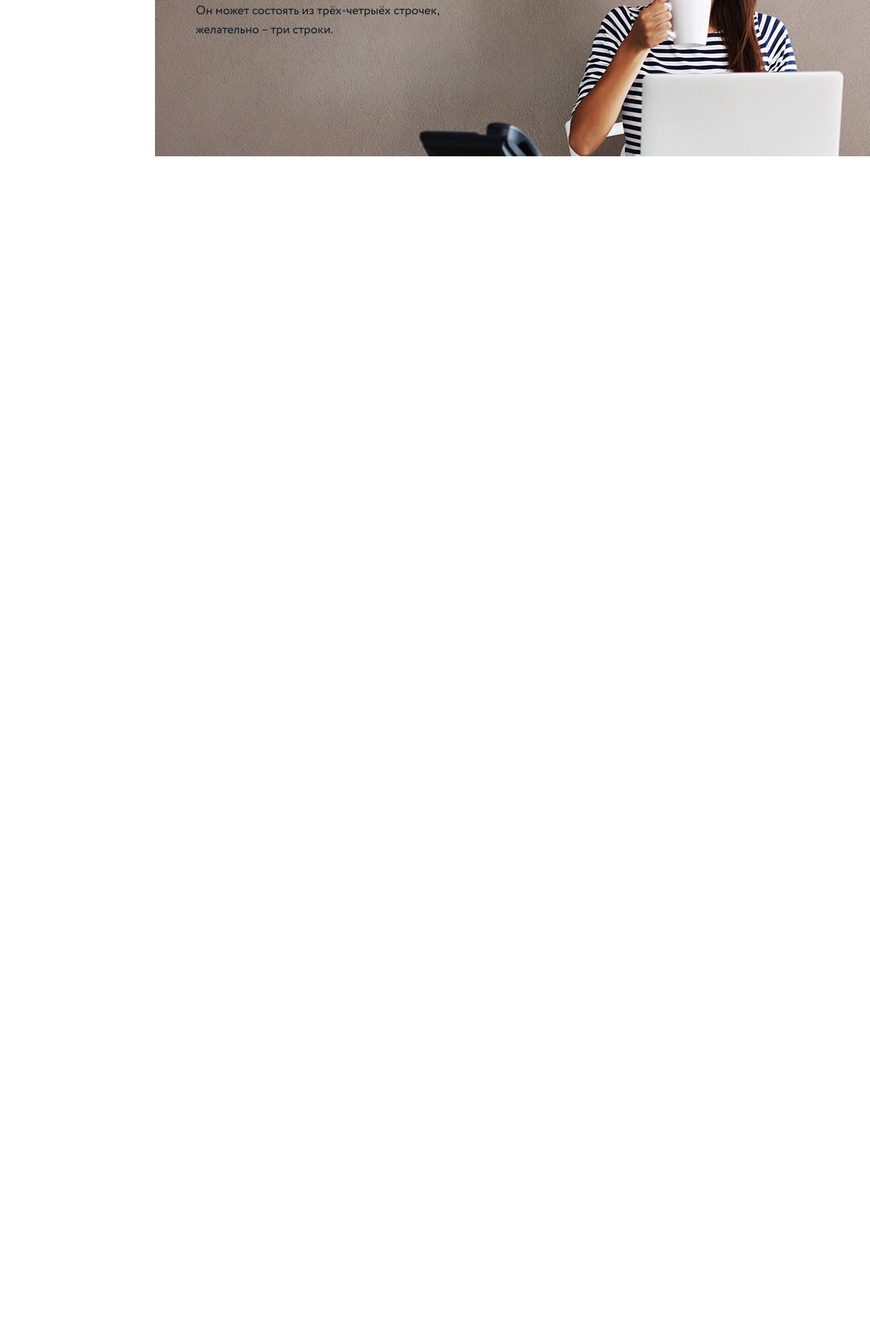
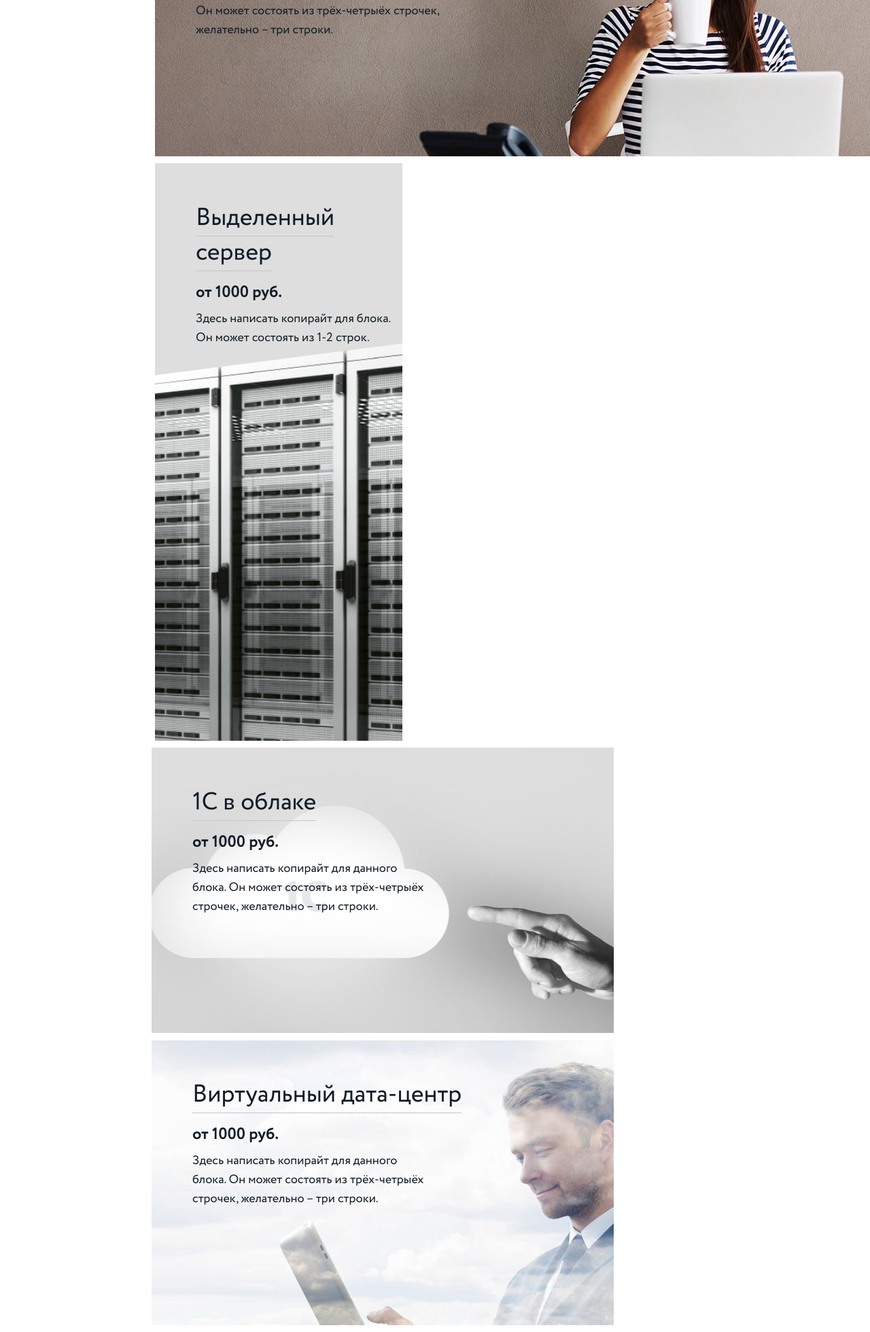
Before and after one commit to hsrazna/virtualdc, a PHP site: page / in a window 1280 px wide. Shown: the part 1786-3746 px from the top of the page at 68% size. Before the commit the page ends 2016 px from the top, so only its background shows below. Run offline with PHP 8.4, Linux system fonts and the light colour scheme; some web fonts are replaced.

Commit message:
topbox box_1_2_3

```diff
--- a/layout/include/content.php
+++ b/layout/include/content.php
@@ -46,4 +46,29 @@
 			</div>
 		</div>
 	</div>
+	<div class="box3">
+		<div class="box3-left">
+			<div class="box3-left-wrapp">
+				<span class="box1-left-title">Выделенный сервер</span>
+				<span class="box1-left-subtitle">от 1000 руб.</span>
+				<p class="box1-left-text">Здесь написать копирайт для блока. Он может состоять из 1-2 строк.</p>
+			</div>
+		</div>
+		<div class="box3-right">
+			<div class="box3-righttop">
+				<div class="box3-righttop-wrapp">
+					<span class="box1-left-title box3-right-title">1С в облаке</span>
+					<span class="box1-left-subtitle">от 1000 руб.</span>
+					<p class="box1-left-text box3-right-text">Здесь написать копирайт для данного блока. Он может состоять из трёх-четрыёх строчек, желательно – три строки. </p>
+				</div>
+			</div>
+			<div class="box3-rightbottom">
+				<div class="box1-rightbottom-wrapp">
+					<span class="box1-left-title box3-right-title">Виртуальный дата-центр</span>
+					<span class="box1-left-subtitle">от 1000 руб.</span>
+					<p class="box1-left-text box3-right-text">Здесь написать копирайт для данного блока. Он может состоять из трёх-четрыёх строчек, желательно – три строки. </p>
+				</div>
+			</div>
+		</div>
+	</div>
 </div>
--- a/layout/sass/_content.scss
+++ b/layout/sass/_content.scss
@@ -2,6 +2,56 @@
 
 
 
+
+.box3{
+	background: #fff;
+	width: 100%;
+	font-size: 0;
+}
+.box3-left{
+	display: inline-block;
+	width: 34.3%;
+	vertical-align: top;
+    margin: 0px 5px 10px 10px;
+}
+.box3-right{
+	display: inline-block;
+	width: 64%;
+	vertical-align: top;
+	margin: 0px 0px 10px 5px;
+}
+.box3-righttop{
+	margin-bottom: 10px;
+}
+.box3-left-wrapp{
+	background: url(../img/box3-fonleft.jpg) center center no-repeat;
+	background-size: cover;
+	height: 850px;
+	padding-left: 60px;
+	padding-top: 55px;
+}
+.box3-righttop-wrapp{
+	background: url(../img/box3-fonrighttop.jpg) center center no-repeat;
+	background-size: cover;
+	height: 420px;
+	padding-left: 60px;
+	padding-top: 55px;
+}
+.box3-rightbottom{
+	background: url(../img/box3-fonrightbottom.jpg) center center no-repeat;
+	background-size: cover;
+	height: 420px;
+	padding-left: 60px;
+	padding-top: 55px;
+}
+.box3-right-text {
+    width: 100%;
+    max-width: 355px;
+}
+.box3-right-title {
+    border-bottom: 1px solid #cdcdce;
+}
+/***********************************************/
 .box2{
 	background: #fff;
 	padding: 0px 0px 10px 10px;
@@ -20,16 +70,6 @@
 	width: 100%;
 	max-width: 380px;
 }
-
-
-
-
-
-
-
-
-
-
 /***********************************************/
 .box1{
 	width: 100%;
```
Also changed, not shown: layout/css/main.css (+49 -0 lines), layout/css/main.min.css, layout/img/box3-fonleft.jpg (added), layout/img/box3-fonrightbottom.jpg (added), layout/img/box3-fonrighttop.jpg (added).
